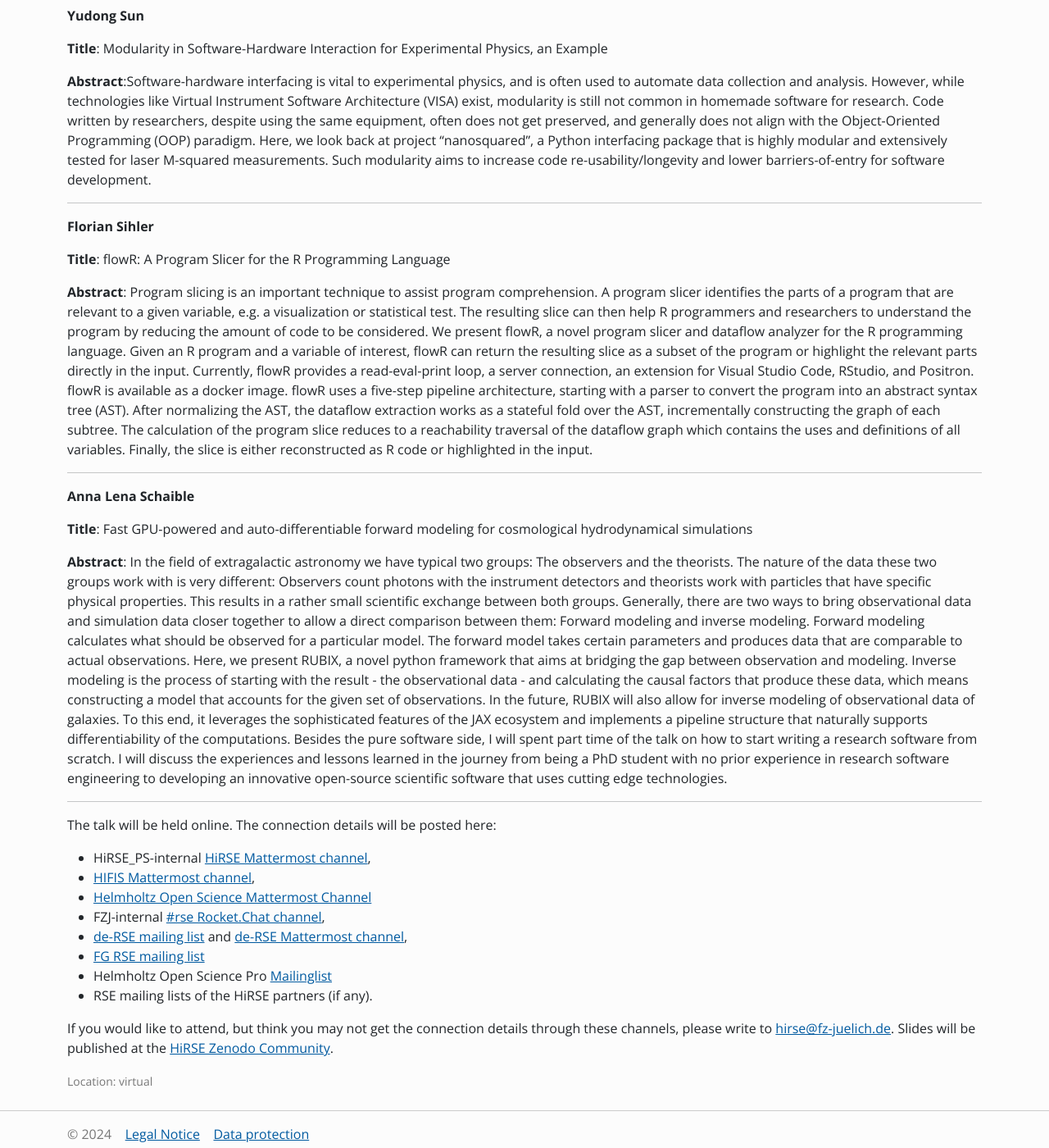
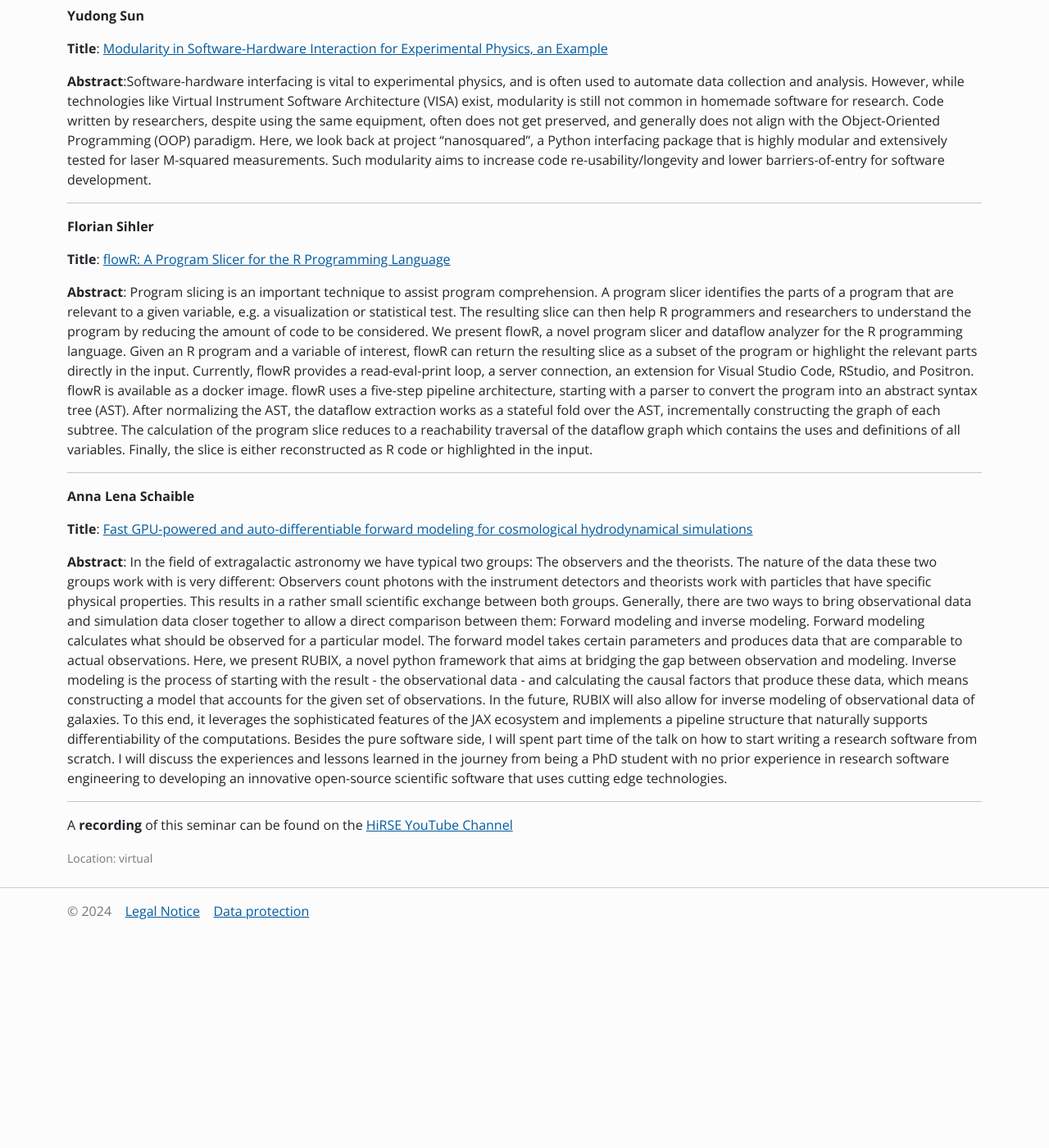
Before and after one commit to Helmholtz-HiRSE/helmholtz-hirse.github.io, a Jekyll site: the page built from _series/2025_05_15-seminar_42.md, in a window 1280 px wide and 1400 px high, scrolled down 487 px. Shown: the whole window at 82% size. Built offline with Jekyll 4.4.1, drawn with Linux system fonts in a browser that asks for light colours; nearby versions of some CDN libraries; after the commit the page ends 1615 px from its top, so only the background shows below that.

Commit message:
Update 2025_05_15-seminar_42.md

```diff
--- a/_series/2025_05_15-seminar_42.md
+++ b/_series/2025_05_15-seminar_42.md
@@ -12,7 +12,7 @@ We welcome the 2023 Award Winner - [Yudong Sun](https://yudong.dev/?hl=de&expand
 
 **Yudong Sun**
 
-**Title**: Modularity in Software-Hardware Interaction for Experimental Physics, an Example
+**Title**: [Modularity in Software-Hardware Interaction for Experimental Physics, an Example](https://zenodo.org/records/15425403)
 
 **Abstract**:Software-hardware interfacing is vital to experimental physics, and is often used to automate data collection and analysis. However, while technologies like Virtual Instrument Software Architecture (VISA) exist, modularity is still not common in homemade software for research. Code written by researchers, despite using the same equipment, often does not get preserved, and generally does not align with the Object-Oriented Programming (OOP) paradigm. Here, we look back at project "nanosquared", a Python interfacing package that is highly modular and extensively tested for laser M-squared measurements. Such modularity aims to increase code re-usability/longevity and lower barriers-of-entry for software development.
 
@@ -20,7 +20,7 @@ We welcome the 2023 Award Winner - [Yudong Sun](https://yudong.dev/?hl=de&expand
 
 **Florian Sihler**
 
-**Title**: flowR: A Program Slicer for the R Programming Language
+**Title**: [flowR: A Program Slicer for the R Programming Language](https://zenodo.org/records/15648789)
 
 **Abstract**: Program slicing is an important technique to assist program comprehension. A program slicer identifies the parts of a program that are relevant to a given variable, e.g. a visualization or statistical test. The resulting slice can then help R programmers and researchers to understand the program by reducing the amount of code to be considered. We present flowR, a novel program slicer and dataflow analyzer for the R programming language. Given an R program and a variable of interest, flowR can return the resulting slice as a subset of the program or highlight the relevant parts directly in the input. Currently, flowR provides a read-eval-print loop, a server connection, an extension for Visual Studio Code, RStudio, and Positron. flowR is available as a docker image. flowR uses a five-step pipeline architecture, starting with a parser to convert the program into an abstract syntax tree (AST). After normalizing the AST, the dataflow extraction works as a stateful fold over the AST, incrementally constructing the graph of each subtree. The calculation of the program slice reduces to a reachability traversal of the dataflow graph which contains the uses and definitions of all variables. Finally, the slice is either reconstructed as R code or highlighted in the input.
 
@@ -28,22 +28,10 @@ We welcome the 2023 Award Winner - [Yudong Sun](https://yudong.dev/?hl=de&expand
 
 **Anna Lena Schaible**
 
-**Title**: Fast GPU-powered and auto-differentiable forward modeling for cosmological hydrodynamical simulations
+**Title**: [Fast GPU-powered and auto-differentiable forward modeling for cosmological hydrodynamical simulations](https://zenodo.org/records/15648871)
 
 **Abstract**: In the field of extragalactic astronomy we have typical two groups: The observers and the theorists. The nature of the data these two groups work with is very different: Observers count photons with the instrument detectors and theorists work with particles that have specific physical properties. This results in a rather small scientific exchange between both groups. Generally, there are two ways to bring observational data and simulation data closer together to allow a direct comparison between them: Forward modeling and inverse modeling.
 Forward modeling calculates what should be observed for a particular model. The forward model takes certain parameters and produces data that are comparable to actual observations. Here, we present RUBIX, a novel python framework that aims at bridging the gap between observation and modeling. Inverse modeling is the process of starting with the result - the observational data - and calculating the causal factors that produce these data, which means constructing a model that accounts for the given set of observations. In the future, RUBIX will also allow for inverse modeling of observational data of galaxies. To this end, it leverages the sophisticated features of the JAX ecosystem and implements a pipeline structure that naturally supports differentiability of the computations. Besides the pure software side, I will spent part time of the talk on how to start writing a research software from scratch. I will discuss the experiences and lessons learned in the journey from being a PhD student with no prior experience in research software engineering to developing an innovative open-source scientific software that uses cutting edge technologies.
 
 ------
-
-The talk will be held online. The connection details will be posted here:
-
-* HiRSE_PS-internal [HiRSE Mattermost channel](https://mattermost.hzdr.de/hirse),
-* [HIFIS Mattermost channel](https://mattermost.hzdr.de/hifis),
-* [Helmholtz Open Science Mattermost Channel](https://mattermost.hzdr.de/open-science)
-* FZJ-internal [#rse Rocket.Chat channel](https://chat.fz-juelich.de/channel/rse),
-* [de-RSE mailing list](https://de-rse.org/de/join.html) and [de-RSE Mattermost channel](https://chat.gwdg.de/channel/derse),
-* [FG RSE mailing list](https://fg-rse.gi.de/weiteres/mailingliste)
-* Helmholtz Open Science Pro [Mailinglist](https://os.helmholtz.de/en/newsroom/mailing-list/)
-* RSE mailing lists of the HiRSE partners (if any).
-
-If you would like to attend, but think you may not get the connection details through these channels, please write to [hirse@fz-juelich.de](mailto:hirse@fz-juelich.de). Slides will be published at the [HiRSE Zenodo Community](https://zenodo.org/communities/hirse/).
+A **recording** of this seminar can be found on the [HiRSE YouTube Channel](https://www.youtube.com/watch?v=2ByBRTvSAmk)
```
